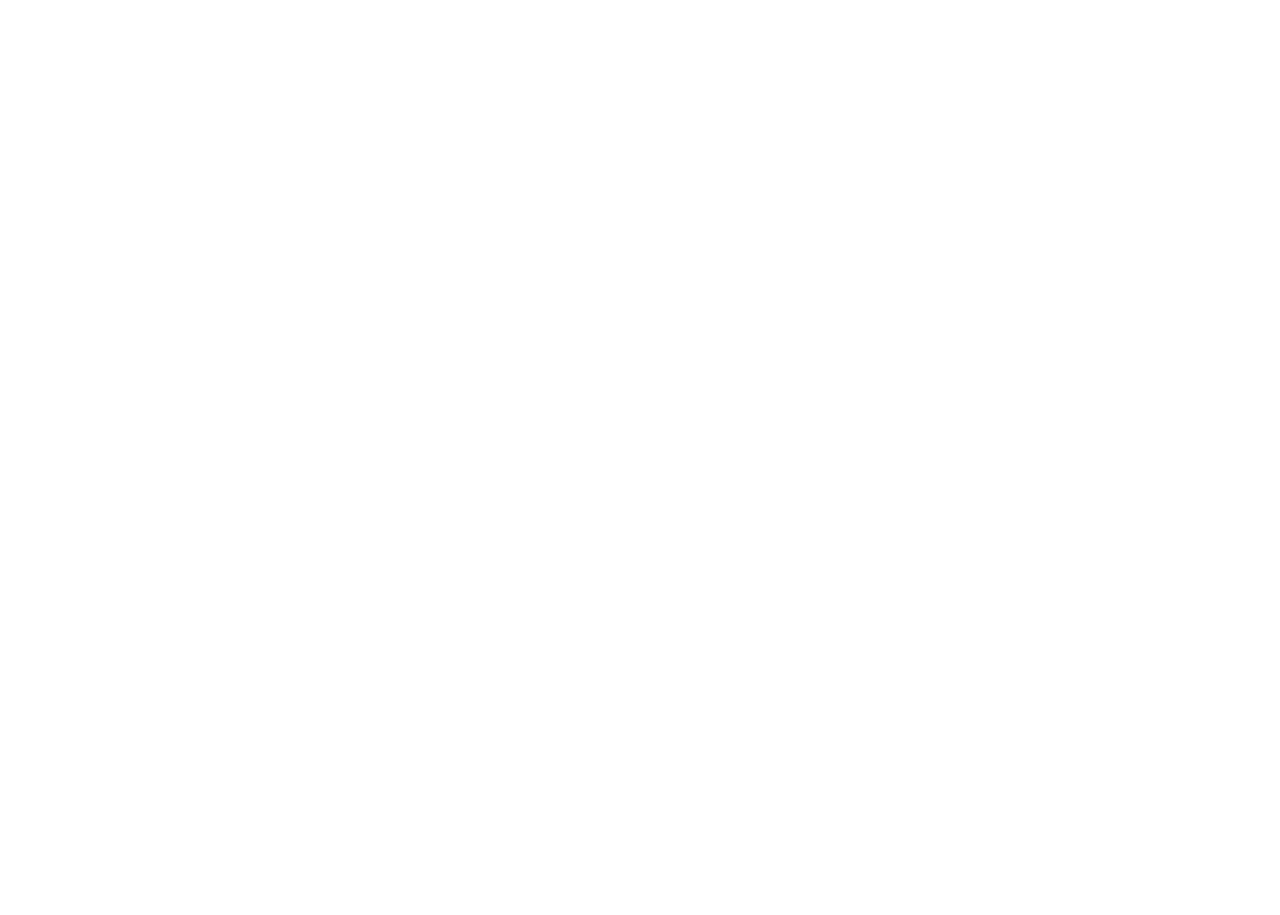
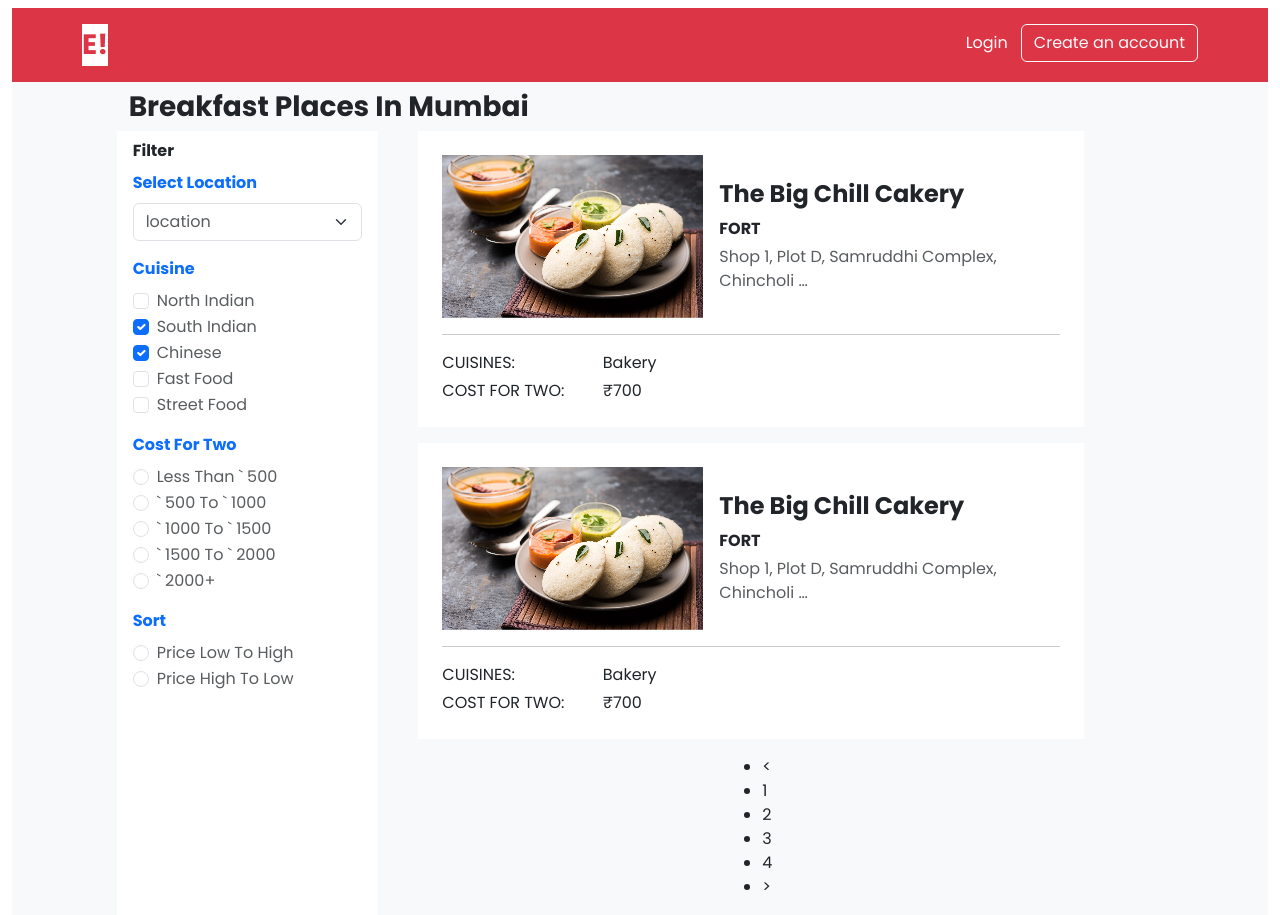
Before and after one commit to JohanFernandoLema/zomato-front-end, a React (Create React App) app: page / in a window 1280 px wide. Shown: the part 2300-3215 px from the top of the page. Before the commit the page ends 2308 px from the top, so only its background shows below. Built offline with nearby package versions, Linux system fonts and the light colour scheme.

Commit message:
search component added to main file - loaded in the app

```diff
--- a/src/App.js
+++ b/src/App.js
@@ -1,10 +1,12 @@
 import Home from './components/Home'
+import Search from './components/Search'
 
 function App() {
   return (
     <>
       <main className="container-fluid">
         <Home />
+        <Search />
       </main>
     </>
   )
--- a/src/components/Search.jsx
+++ b/src/components/Search.jsx
@@ -1,4 +1,228 @@
 const Search = () => {
-  return <div>Search</div>
+  return (
+    <div>
+      <section class="container-fluid">
+        <section class="row">
+          <section class="col-12 bg-danger px-0 px-lg-3">
+            <header class="container d-flex justify-content-between py-3">
+              <p class="m-0 brand bg-white fw-bold fs-3 text-danger">e!</p>
+              <div>
+                <button class="btn text-white">Login</button>
+                <button class="btn btn-outline-light">Create an account</button>
+              </div>
+            </header>
+          </section>
+        </section>
+        <section class="row bg-light">
+          <section class="col-11 col-lg-10 m-auto">
+            <h3 class="fw-bold header-text-color mt-2 d-none d-lg-block">
+              Breakfast Places in Mumbai
+            </h3>
+
+            <h5 class="fw-bold header-text-color mt-2 d-lg-none">
+              Breakfast Places in Mumbai
+            </h5>
+            <section class="row gap-lg-4">
+              {/* <!-- collapse filter ui for mobile--> */}
+              <section class="col-12 col-lg-3 my-shadow p-2 bg-white mb-2 d-flex justify-content-between d-lg-none">
+                <p class="m-0 fw-bold">Filter/Sort</p>
+                <button
+                  data-bs-toggle="collapse"
+                  data-bs-target="#collapseFilter"
+                >
+                  Show/Hide
+                </button>
+              </section>
+              {/* <!-- filter --> */}
+              <section
+                class="col-12 col-lg-3 my-shadow p-3 pt-2 bg-white collapse d-lg-block"
+                id="collapseFilter"
+              >
+                <p class="m-0 fw-bold">Filter</p>
+                <div class="my-2">
+                  <label for="" class="form-label text-primary fw-bold">
+                    Select Location
+                  </label>
+                  <select name="" id="" class="form-select text-muted">
+                    <option value="">location</option>
+                  </select>
+                </div>
+                <div class="my-2 mt-3">
+                  <label for="" class="form-label text-primary fw-bold">
+                    Cuisine
+                  </label>
+                  <div class="form-check">
+                    <input type="checkbox" class="form-check-input" />
+                    <label for="" class="form-check-label text-muted">
+                      North Indian
+                    </label>
+                  </div>
+                  <div class="form-check">
+                    <input type="checkbox" class="form-check-input" checked />
+                    <label for="" class="form-check-label text-muted">
+                      South Indian
+                    </label>
+                  </div>
+                  <div class="form-check">
+                    <input type="checkbox" class="form-check-input" checked />
+                    <label for="" class="form-check-label text-muted">
+                      Chinese
+                    </label>
+                  </div>
+                  <div class="form-check">
+                    <input type="checkbox" class="form-check-input" />
+                    <label for="" class="form-check-label text-muted">
+                      Fast Food
+                    </label>
+                  </div>
+                  <div class="form-check">
+                    <input type="checkbox" class="form-check-input" />
+                    <label for="" class="form-check-label text-muted">
+                      Street Food
+                    </label>
+                  </div>
+                </div>
+
+                <div class="my-2 mt-3">
+                  <label for="" class="form-label text-primary fw-bold">
+                    Cost For Two
+                  </label>
+                  <div class="form-check">
+                    <input type="radio" class="form-check-input" />
+                    <label for="" class="form-check-label text-muted">
+                      Less than ` 500
+                    </label>
+                  </div>
+                  <div class="form-check">
+                    <input type="radio" class="form-check-input" />
+                    <label for="" class="form-check-label text-muted">
+                      ` 500 to ` 1000
+                    </label>
+                  </div>
+                  <div class="form-check">
+                    <input type="radio" class="form-check-input" />
+                    <label for="" class="form-check-label text-muted">
+                      ` 1000 to ` 1500
+                    </label>
+                  </div>
+                  <div class="form-check">
+                    <input type="radio" class="form-check-input" />
+                    <label for="" class="form-check-label text-muted">
+                      ` 1500 to ` 2000
+                    </label>
+                  </div>
+                  <div class="form-check">
+                    <input type="radio" class="form-check-input" />
+                    <label for="" class="form-check-label text-muted">
+                      ` 2000+
+                    </label>
+                  </div>
+                </div>
+
+                <div class="my-2 mt-3">
+                  <label for="" class="form-label text-primary fw-bold">
+                    Sort
+                  </label>
+                  <div class="form-check">
+                    <input type="radio" class="form-check-input" />
+                    <label for="" class="form-check-label text-muted">
+                      Price low to high
+                    </label>
+                  </div>
+                  <div class="form-check">
+                    <input type="radio" class="form-check-input" />
+                    <label for="" class="form-check-label text-muted">
+                      Price high to low
+                    </label>
+                  </div>
+                </div>
+              </section>
+
+              {/* <!-- restaurant --> */}
+              <section class="col-12 col-lg-8 mt-3 mt-lg-0 px-0 px-lg-3">
+                {/* <!--  w-100 = width:100% -->
+              <!-- 1st restaurant --> */}
+                <section class="my-shadow bg-white p-4 mb-3">
+                  <section class="d-flex gap-3 align-items-center">
+                    <img
+                      src="./images/food-item.png"
+                      alt=""
+                      class="restaurant-image"
+                    />
+                    <div>
+                      <p class="mb-2 h4 fw-bold header-text-color">
+                        The Big Chill Cakery
+                      </p>
+                      <p class="mb-1 fw-bold">FORT</p>
+                      <p class="text-muted mb-0">
+                        Shop 1, Plot D, Samruddhi Complex, Chincholi …
+                      </p>
+                    </div>
+                  </section>
+                  <hr />
+                  {/* <!-- horizontal line --> */}
+                  <section class="row">
+                    <section class="col-lg-3 col-6">
+                      <p class="mb-1">CUISINES:</p>
+                      <p class="m-0">COST FOR TWO:</p>
+                    </section>
+                    <section class="col-lg-3 col-6">
+                      <p class="mb-1">Bakery</p>
+                      <p class="m-0">₹700</p>
+                    </section>
+                  </section>
+                </section>
+
+                {/* <!-- 2nd restaurant --> */}
+                <section class="my-shadow bg-white p-4 mb-3">
+                  <section class="d-flex gap-3 align-items-center">
+                    <img
+                      src="./images/food-item.png"
+                      alt=""
+                      class="restaurant-image"
+                    />
+                    <div>
+                      <p class="mb-2 h4 fw-bold header-text-color">
+                        The Big Chill Cakery
+                      </p>
+                      <p class="mb-1 fw-bold">FORT</p>
+                      <p class="text-muted mb-0">
+                        Shop 1, Plot D, Samruddhi Complex, Chincholi …
+                      </p>
+                    </div>
+                  </section>
+                  <hr />
+                  {/* <!-- horizontal line --> */}
+                  <section class="row">
+                    <section class="col-lg-3 col-6">
+                      <p class="mb-1">CUISINES:</p>
+                      <p class="m-0">COST FOR TWO:</p>
+                    </section>
+                    <section class="col-lg-3 col-6">
+                      <p class="mb-1">Bakery</p>
+                      <p class="m-0">₹700</p>
+                    </section>
+                  </section>
+                </section>
+
+                {/* <!--  pagination --> */}
+                {/* <input type="checkbox" class="change-color" /> */}
+                <section class="d-flex justify-content-center">
+                  <ul class="my-pagination">
+                    <li class="my-page-items">&lt;</li>
+                    <li class="my-page-items active">1</li>
+                    <li class="my-page-items">2</li>
+                    <li class="my-page-items">3</li>
+                    <li class="my-page-items">4</li>
+                    <li class="my-page-items">&gt;</li>
+                  </ul>
+                </section>
+              </section>
+            </section>
+          </section>
+        </section>
+      </section>
+    </div>
+  )
 }
 export default Search
```
